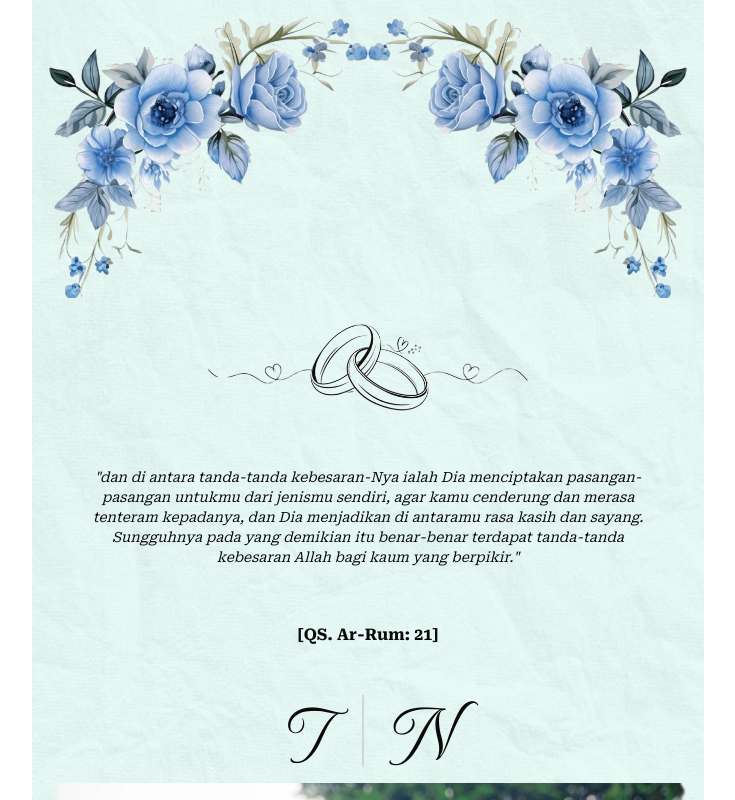
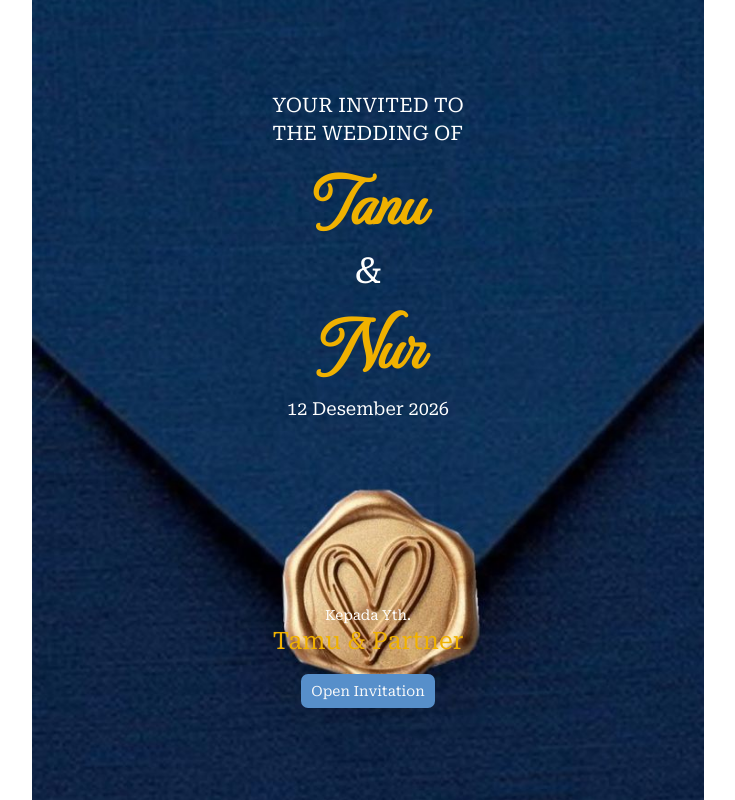
Before and after one commit to totiw/wedding-app, a React (Vite) app: page / in a window 1280 px wide. Shown: the whole page, without its empty margins (272-1007 px from the left). Built offline with nearby package versions, Linux system fonts and the light colour scheme; no server answers.

Commit message:
feat: add section cover opening

```diff
--- a/src/App.tsx
+++ b/src/App.tsx
@@ -8,6 +8,8 @@ import Rsvp from './components/section/rsvp';
 import Maps from './components/section/maps';
 import Payment from './components/section/payment';
 import PaperBG from '@/assets/paper-bg.jpeg';
+import Envelope from '@/assets/envelope.jpeg';
+import { Button } from './components/ui/button';
 
 function App() {
   return (
@@ -23,6 +25,34 @@ function App() {
         'after:fixed after:top-0 after:z-10 after:mx-auto after:h-screen after:w-dvw after:max-w-2xl after:bg-[#D1F8EF]/50 after:content-[""]'
       )}
     >
+      <section id='cover-invitation' className='relative z-20'>
+        <div
+          style={{
+            backgroundImage: `url(${Envelope})`,
+          }}
+          className={cn(
+            'h-dvh bg-cover bg-center bg-no-repeat',
+            'mask-cover mask-center mask-no-repeat',
+            'flex flex-col justify-around',
+            'text-white'
+          )}
+        >
+          <div className='flex flex-col items-center gap-4'>
+            <span className='text-xl capitalize'>
+              YOUR INVITED TO <br /> THE WEDDING OF
+            </span>
+            <span className='font-monte-carlo text-7xl font-semibold text-yellow-500'>Tanu</span>
+            <span className='text-4xl'>&</span>
+            <span className='font-monte-carlo text-7xl font-semibold text-yellow-500'>Nur</span>
+            <span className='text-lg font-medium'>12 Desember 2026</span>
+          </div>
+          <div className='flex flex-col items-center'>
+            <span className='text-sm'>Kepada Yth.</span>
+            <span className='text-2xl text-yellow-500'>Tamu & Partner</span>
+            <Button className='mt-4'>Open Invitation</Button>
+          </div>
+        </div>
+      </section>
       <div className='p-4'>
         <Hero />
         <Couple />
--- a/src/components/section/rsvp.tsx
+++ b/src/components/section/rsvp.tsx
@@ -6,8 +6,24 @@ import { Button } from '../ui/button';
 import Couple1 from '@/assets/couple1.webp';
 import Ripped1 from '@/assets/ripped1.webp';
 import Flower1 from '@/assets/flower1.png';
+import { useEffect } from 'react';
 
 export default function Rsvp() {
+  useEffect(() => {
+    async function getRsvps() {
+      try {
+        const response = await fetch(
+          'https://api-wedding-app.vercel.app/api/rsvps?page=1&limit=10'
+        ).then((res) => res.json());
+        console.log(response.data);
+        return response.data;
+      } catch (error) {
+        console.log(error);
+      }
+    }
+
+    getRsvps();
+  }, []);
   return (
     <section id='rsvp' className='relative z-20'>
       <div className='h-125'>
```
Also changed, not shown: src/assets/envelope.jpeg (added).
